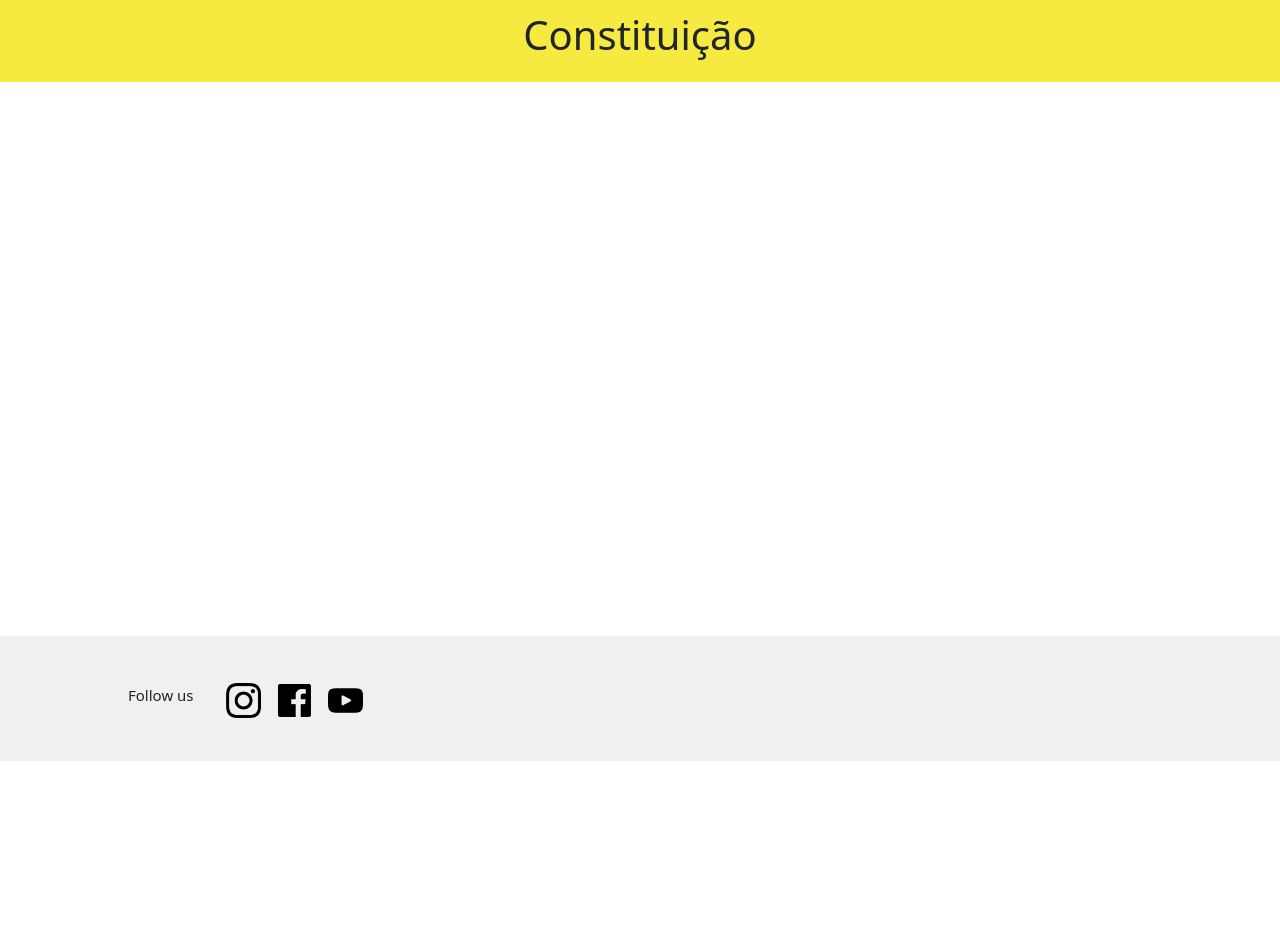
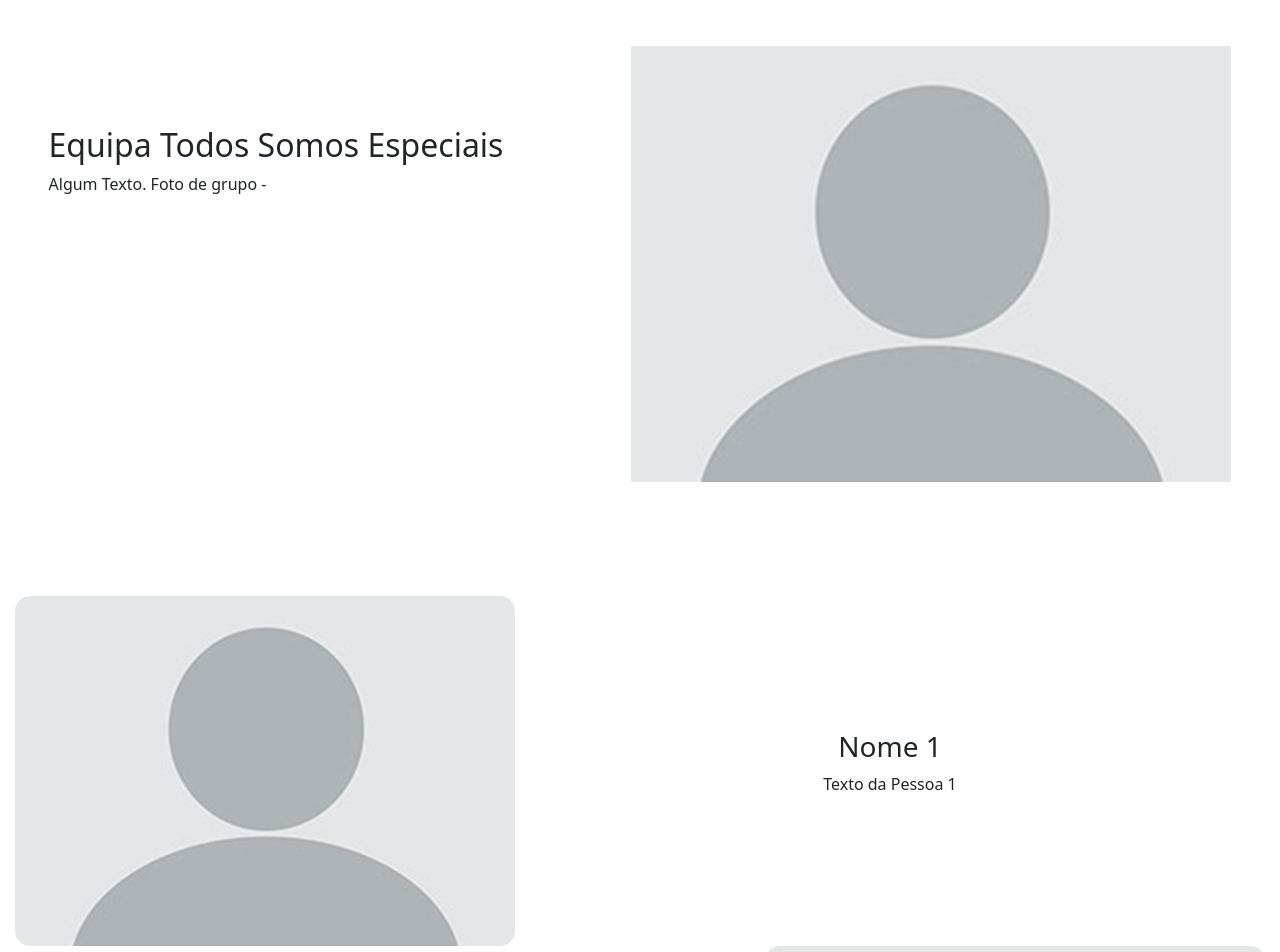
Before and after one commit to Fogo002/Fogo002.github.io, a React (Create React App) app in the folder my-app/: page /constituicao in a window 1280 px wide. Shown: the part 100-1052 px from the top of the page. Before the commit the page ends 861 px from the top, so only its background shows below. Built offline with nearby package versions, Linux system fonts and the light colour scheme; a web font is replaced by a local one.

Commit message:
constituição estática

```diff
--- a/my-app/src/pages/Constituicao/Constituicao.css
+++ b/my-app/src/pages/Constituicao/Constituicao.css
@@ -13,3 +13,81 @@
     padding-bottom: 15px;
     padding-top: 15px;
 }
+
+.Constituicao .first-row{
+    margin-top:50px;
+    display: flex;
+    width: 100%;
+    height: 450px;
+    justify-content: center;
+}
+
+.Constituicao .first-row .left-column{
+    float: left;
+    padding-top: 5rem;
+}
+
+
+
+.Constituicao .first-row .right-column{
+    float: right;
+    margin-left: 10%;
+}
+
+.Constituicao .first-row .right-column img{
+    width: 600px;
+
+
+}
+
+.Constituicao .first-row p {
+    width: 300px;
+
+}
+
+.Constituicao .second-row{
+    display: flex;
+    margin: 0 auto;
+    flex-direction: column;
+    justify-content: center;
+    align-items: center;
+}
+
+
+.Constituicao .second-row img{
+    width: 150px;
+    height: 130px;
+    margin-left: 15px;
+    border-radius: 50px;
+    border-bottom: 1px solid gray;
+}
+
+
+.Constituicao .persones{
+
+    margin-top: 100px;
+
+}
+
+.Constituicao .person{
+    display: flex;
+    justify-content: center;
+}
+
+.Constituicao .person-image img{
+    width: 500px;
+    height: 350px;
+    border-radius: 15px;
+}
+
+.Constituicao .person-description{
+    display: flex;
+    flex-direction: column;
+    float: left;
+    justify-content: center;
+    align-items: center;
+    width:650px;
+    margin-left:50px;
+    margin-right:50px;
+
+}
--- a/my-app/src/pages/Constituicao/Constituicao.tsx
+++ b/my-app/src/pages/Constituicao/Constituicao.tsx
@@ -1,14 +1,94 @@
-import React from 'react';
 import './Constituicao.css'
+import Profile from '../../assets/Generic-Profile.jpg'
+
+
+import { Link } from 'react-router-dom'
+
+
 
 const Constituicao = () => {
+
+    const serviceCategories = [{ name: 'Nome 1', description: "Texto da Pessoa 1", img: Profile },
+    { name: 'Nome 2', description: "Texto da Pessoa 2", img: Profile },
+    { name: 'Nome 3', description: "Texto da Pessoa 3", img: Profile },
+    { name: 'Nome 4', description: "Texto da Pessoa 4", img: Profile },
+    { name: 'Nome 5', description: "Texto da Pessoa 5", img: Profile },
+    { name: 'Nome 6', description: "Texto da Pessoa 6", img: Profile },
+    { name: 'Nome 7', description: "Texto da Pessoa 7", img: Profile }]
+
+
+
     return (
-        <div className="Constituicao">
-            <div className='header'>
-                <h1>Constituição</h1>
+        <>
+            <div className='Constituicao'>
+                <div className='first-row'>
+
+                    <div className='left-column'>
+
+                        <h2>Equipa Todos Somos Especiais</h2>
+                        <p>Algum Texto. Foto de grupo - </p>
+
+
+                    </div>
+
+                    <div className='right-column'>
+                        <img src={Profile} alt="" />
+                    </div>
+
+                </div>
+
+                <div className='persones'>
+                    {
+                        serviceCategories.map(({ name, description, img }, index) => {
+
+                            if (index % 2 == 0) {
+                                return (
+
+                                    <div className='person'>
+
+                                        <div className='person-image'>
+                                            <img src={img} alt="" />
+                                        </div>
+
+                                        <div className='person-description'>
+                                            <h3>{name}</h3>
+
+                                            <p>{description}</p>
+
+
+
+                                        </div>
+                                    </div>
+                                )
+                            } else {
+                                return (
+
+                                    <div className='person'>
+
+                                        <div className='person-description'>
+                                            <h3>{name}</h3>
+
+                                            <p>{description}</p>
+
+
+
+
+                                        </div>
+
+                                        <div className='person-image'>
+                                            <img src={img} alt="" />
+                                        </div>
+
+                                    </div>
+                                )
+                            }
+                        })
+                    }
+                </div>
+
             </div>
-        </div>
-    );
-};
+        </>
 
-export default Constituicao;
+    )
+}
+export default Constituicao
```
Also changed, not shown: my-app/src/assets/Generic-Profile.jpg (added).
